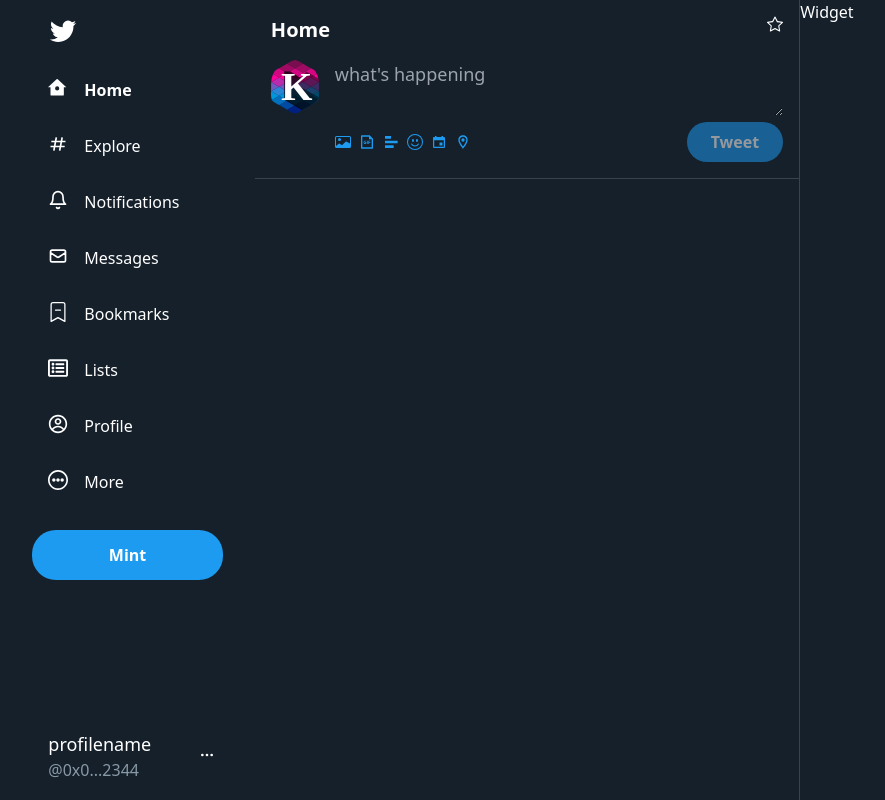
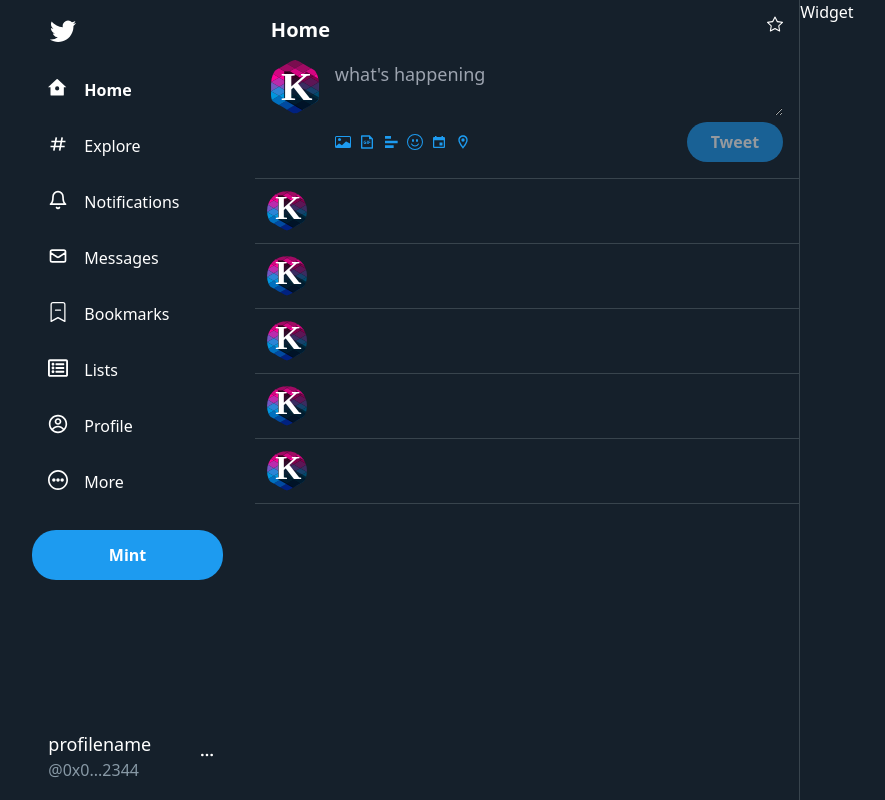
Before and after one commit to damianrclem/Web30_project_2, a Next.js app in the folder client/: page / in a window 1280 px wide. Shown: the whole page, without its empty margins (213-1098 px from the left). Built offline with nearby package versions, Linux system fonts and the light colour scheme.

Commit message:
continue work on the feeds component

```diff
--- /dev/null
+++ b/client/components/Post.js
@@ -0,0 +1,33 @@
+import React from 'react';
+
+const style = {
+    wrapper: `flex p-3 border-b border-[#38444d]`,
+    profileImage: `rounded-full h-[40px] w-[40px] object-cover`,
+    postMain: `flex-1 px-4`,
+    headerDetails: `flex items-center`,
+    name: `font-bold mr-1`,
+    verified: `text-[0.8rem]`,
+    handleAndTimeAgo: `text-[#8899a6] ml-1`,
+    tweet: `my-2`,
+    image: `rounded-3xl`,
+    footer: `flex justify-between mr-28 mt-4 text-[#8899a6]`,
+    footerIcon: `rounded-full text-lg p-2`,
+};
+
+const Post = ({ displayName, userName, text, avatar, timestamp, isProfileImageNft }) => {
+    return (
+        <div className={style.wrapper}>
+            <div>
+                <img
+                    src={avatar}
+                    alt={userName}
+                    className={
+                        isProfileImageNft ? `${style.profileImage} smallHex` : style.profileImage
+                    }
+                />
+            </div>
+        </div>
+    );
+};
+
+export default Post;
--- a/client/components/home/Feed.js
+++ b/client/components/home/Feed.js
@@ -1,4 +1,6 @@
 import { BsStar } from 'react-icons/bs';
+
+import Post from '../Post';
 
 import TweetBox from './TweetBox';
 
@@ -16,7 +18,7 @@ const tweets = [
         userName: '0x787fEe51E380ff7b1d76819F4682d0C21B78D6D8',
         avatar: logo.src,
         text: 'gm',
-        isProfileImageNtf: false,
+        isProfileImageNtf: true,
         timestamp: new Date(),
     },
     {
@@ -61,8 +63,16 @@ const Feed = () => {
                 <BsStar />
             </div>
             <TweetBox />
-            {tweets.map((tweets, index) => (
-                <div></div>
+            {tweets.map((tweet, index) => (
+                <Post
+                    index={index}
+                    displayName={tweet.displayName}
+                    userName={tweet.userName}
+                    avatar={tweet.avatar}
+                    text={tweet.text}
+                    isProfileImageNtf={tweet.isProfileImageNtf}
+                    timestamp={tweet.timestamp}
+                />
             ))}
         </div>
     );
--- /dev/null
+++ b/client/lib/hexStyles.css
@@ -0,0 +1,37 @@
+.hex {
+  display: grid;
+  place-items: center;
+  position: relative;
+  overflow: hidden;
+  width: 6.5rem;
+  height: 6rem;
+  box-sizing: border-box;
+  clip-path: polygon(0% 50%, 25% 0%, 75% 0%, 100% 50%, 75% 100%, 25% 100%);
+  -webkit-clip-path: polygon(
+    0% 50%,
+    25% 0%,
+    75% 0%,
+    100% 50%,
+    75% 100%,
+    25% 100%
+  );
+  -moz-clip-path: polygon(0% 50%, 25% 0%, 75% 0%, 100% 50%, 75% 100%, 25% 100%);
+}
+
+.smallHex {
+  display: grid;
+  place-items: center;
+  position: relative;
+  overflow: hidden;
+  box-sizing: border-box;
+  clip-path: polygon(0% 50%, 25% 0%, 75% 0%, 100% 50%, 75% 100%, 25% 100%);
+  -webkit-clip-path: polygon(
+    0% 50%,
+    25% 0%,
+    75% 0%,
+    100% 50%,
+    75% 100%,
+    25% 100%
+  );
+  -moz-clip-path: polygon(0% 50%, 25% 0%, 75% 0%, 100% 50%, 75% 100%, 25% 100%);
+}
--- a/client/tsconfig.json
+++ b/client/tsconfig.json
@@ -15,6 +15,6 @@
     "jsx": "preserve",
     "incremental": true
   },
-  "include": ["next-env.d.ts", "**/*.ts", "**/*.tsx"],
+  "include": ["next-env.d.ts", "**/*.ts", "**/*.tsx", "components/Sidebar.js", "components/Post.js"],
   "exclude": ["node_modules"]
 }
```
Also changed, not shown: client/pages/_app.tsx (+6 -4 lines), 1 other file (tests, documents, lock files or other folders).
